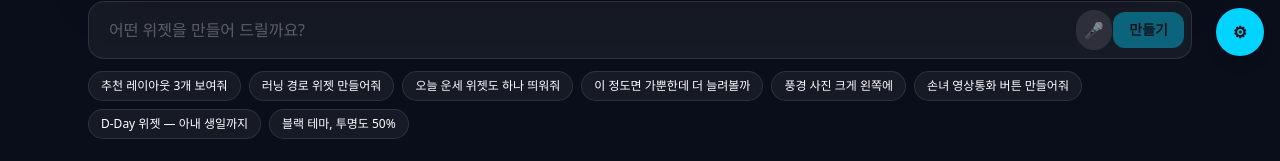
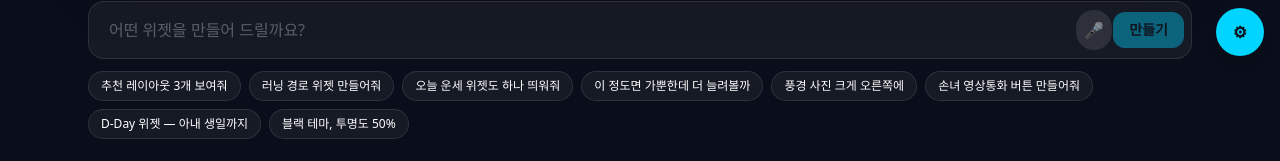
Before and after one commit to simpsonys/MYOT, a React (Vite) app: page / in a window 1280 px wide. Both pictures are taken after a click on the element 313 px from the left and 422 px from the top of the page. Shown: the part 728-889 px from the top of the page. Built offline with nearby package versions, Linux system fonts and the light colour scheme; a web font is replaced by a local one.

Commit message:
update sample mock data, modify conversation-driver

```diff
--- a/src/components/PromptInput.tsx
+++ b/src/components/PromptInput.tsx
@@ -9,7 +9,7 @@ const EXAMPLES = [
   '러닝 경로 위젯 만들어줘',
   '오늘 운세 위젯도 하나 띄워줘',
   '이 정도면 가뿐한데 더 늘려볼까',
-  '풍경 사진 크게 왼쪽에',
+  '풍경 사진 크게 오른쪽에',
   '손녀 영상통화 버튼 만들어줘',
   'D-Day 위젯 — 아내 생일까지',
   '블랙 테마, 투명도 50%',
--- a/src/primitives/image-frame/index.ts
+++ b/src/primitives/image-frame/index.ts
@@ -5,12 +5,12 @@ const definition: PrimitiveDefinition<ImageFrameProps> = {
   type: 'image-frame',
   name: '이미지 프레임',
   description:
-    'Display an image with optional caption. Use for photos (family, wife, kids, pets), avatars, illustrations, placeholders. For MVP demos use "seed:<word>" to get a deterministic mock image from picsum.',
+    'Display an image with optional caption. Use for character illustrations, avatars, landscapes, placeholders. For character/avatar images use DiceBear adventurer URL (e.g. "https://api.dicebear.com/8.x/adventurer/svg?seed=Sakura&backgroundColor=ffd5dc"). For scenery/objects use "seed:<word>" to get a deterministic mock image from picsum.',
   icon: '🖼️',
   isContainer: false,
 
   propsSchema: {
-    source: 'URL or "seed:<word>" for mock (e.g. "seed:wife", "seed:family")',
+    source: 'URL or "seed:<word>" for scenery mock. For character illustration use DiceBear: "https://api.dicebear.com/8.x/adventurer/svg?seed=<name>&backgroundColor=ffd5dc"',
     caption: 'Optional caption overlay',
     shape: '"square" | "circle" | "portrait" | "landscape" | "fill" (default)',
   },
@@ -18,17 +18,17 @@ const definition: PrimitiveDefinition<ImageFrameProps> = {
 
   examples: [
     {
-      context: '가족 사진',
+      context: '아름다운 여성 캐릭터 그림',
       blueprint: {
         primitive: 'image-frame',
-        props: { source: 'seed:family', caption: '우리 가족', shape: 'landscape' },
+        props: { source: 'https://api.dicebear.com/8.x/adventurer/svg?seed=Sakura&backgroundColor=ffd5dc', caption: '오늘도 좋은 하루 ✨', shape: 'portrait' },
       },
     },
     {
       context: '원터치 연락처 아바타',
       blueprint: {
         primitive: 'image-frame',
-        props: { source: 'seed:granddaughter', caption: '손녀', shape: 'circle' },
+        props: { source: 'https://api.dicebear.com/8.x/adventurer/svg?seed=Hana&backgroundColor=b6e3f4', caption: '손녀', shape: 'circle' },
       },
     },
     {
--- a/src/runtime/orchestrator.ts
+++ b/src/runtime/orchestrator.ts
@@ -150,8 +150,8 @@ RULES for the TV player:
 User: "오늘 운세 위젯 보여줘"
 → Invent: stack with image-frame (tarot card) + chat-bubble (운세 메시지) + action-button (다시 뽑기)
 
-User: "풍경 사진 크게 왼쪽에"
-→ compose_widget with image-frame as root (seed:"landscape", no container needed), grid col:1 row:1 colspan:6 rowspan:8
+User: "풍경 사진 크게 오른쪽에"
+→ compose_widget with image-frame as root (seed:"landscape", no container needed), grid col:7 row:1 colspan:6 rowspan:8
 
 User: "러닝 경로 표시해줘"
 → compose_widget with stack → stat-row (3 stat-tiles) + map-card + chat-bubble
@@ -166,6 +166,6 @@ User: "오늘 무리했어 힘들어"  (러닝 위젯 있을 때)
 → mutate_widget update_props on the chat-bubble: change text to recovery message, tone to "comfort"
 
 User: "할머니 사진에 손녀랑 전화버튼 넣은 위젯 만들어줘"
-→ compose_widget stack with image-frame (shape: circle, seed:grandma) + action-button (warm variant, icon 📞, event call.start)
+→ compose_widget stack with image-frame (source:"https://api.dicebear.com/8.x/adventurer/svg?seed=Grandma&backgroundColor=ffecd2", shape: circle) + action-button (warm variant, icon 📞, event call.start)
 `;
 }
```
